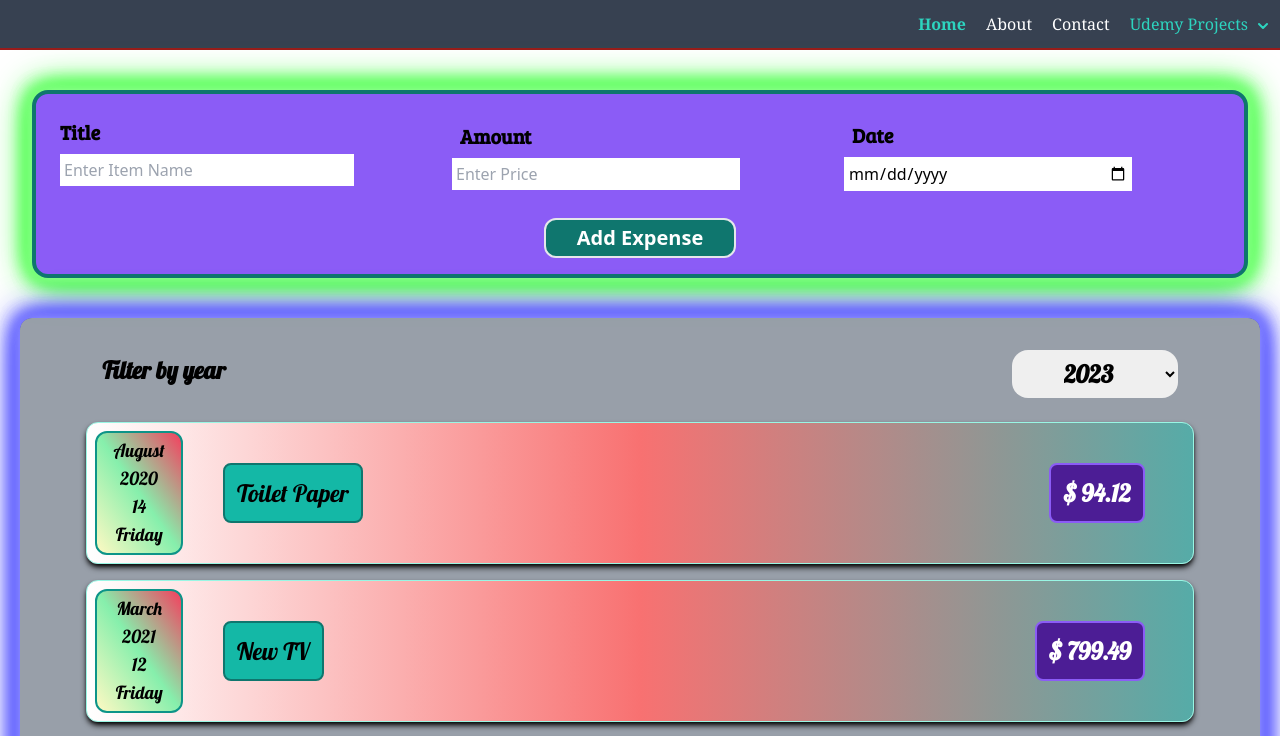
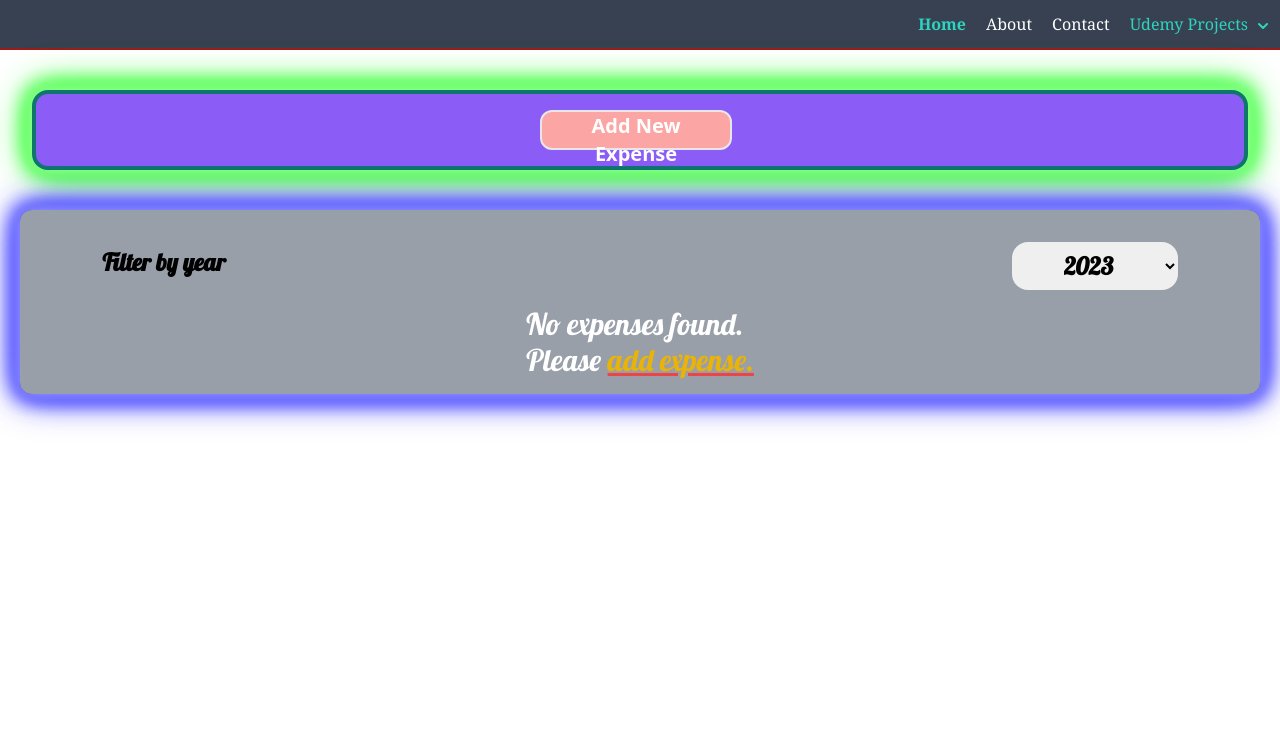
Before and after one commit to MichWlo94/MyReact, a React (Vite) app: page /project1 in a window 1280 px wide. Shown: the top 736 px of the page. Built offline with nearby package versions, Linux system fonts and the light colour scheme; a web font is replaced by a local one.

Commit message:
new button and functions

```diff
--- a/src/Components/ExpenseForm.jsx
+++ b/src/Components/ExpenseForm.jsx
@@ -79,6 +79,7 @@ const ExpenseForm = (props) => {
         {/* submit button*/}
         <div className='flex items-center justify-center col-span-3 min-w-fit md:col-span-3'>
         <button type='submit' className="w-48 h-10 col-span-2 px-2 mr-2 text-xl font-bold text-center text-white bg-teal-700 border-2 md:col-span-1 hover:bg-teal-500 rounded-xl" >Add Expense</button>
+        <button onClick={props.action} className="w-48 h-10 col-span-2 px-2 mr-2 text-xl font-bold text-center text-white bg-teal-700 border-2 md:col-span-1 hover:bg-teal-500 rounded-xl" >Cancel</button>
         </div>
     </form>
     )
--- /dev/null
+++ b/src/Components/ExpensesList.jsx
@@ -0,0 +1,36 @@
+import React from 'react'
+import ExpenseItem from './ExpenseItem'
+
+const ExpensesList = (props) => {
+
+// content - if no expenses found, show this message instead of expenses list
+// otherwise show expenses list filtered by year
+
+let expensesContent = <p className='text-3xl text-white font-lobster'>No expenses found. <br /> Please <span className='text-yellow-500 underline decoration-red-500'>add expense.</span></p>
+
+    if (props.filteredExpenses.length > 0) {
+        return expensesContent = props.filteredExpenses.map((expense) =>
+        <ExpenseItem  className='z-10'
+        key={expense.id}
+        title={expense.title}
+        amount={expense.amount}
+        date={expense.date} />)
+      }
+
+    return (
+    <ul>{expensesContent}
+    {/* alternatywnie można zrobić tak:
+  // warunek jeśli tablica expenses jest pusta
+   {filteredExpenses.length === 0 && <p className='text-3xl text-white font-lobster'>No expenses found. <br /> Please <span className='text-yellow-500 underline decoration-red-500'>add expense.</span></p>}
+  // mapowanie tablicy expenses
+   {filteredExpenses.map((expense) =>
+  <ExpenseItem  className='z-10'
+  key={expense.id}
+  title={expense.title}
+  amount={expense.amount}
+  date={expense.date} />)} */}
+  </ul>
+  )
+}
+
+export default ExpensesList
--- a/src/Components/NewExpense.jsx
+++ b/src/Components/NewExpense.jsx
@@ -20,7 +20,7 @@ const NewExpense = (props) => {
 
   return (
     <div>
-        <ExpenseForm onSaveExpenseData={saveExpenseDataHandler}/>
+        <ExpenseForm action={props.showExpenseWindow} onSaveExpenseData={saveExpenseDataHandler}/>
     </div>
     )
 }
--- a/src/Subsites/Project1.jsx
+++ b/src/Subsites/Project1.jsx
@@ -3,9 +3,9 @@
 
 import React from 'react';
 import { useState } from 'react';
-import ExpenseItem from '../Components/ExpenseItem';
 import NewExpense from '../Components/NewExpense';
 import ExpenseFilter from '../Components/ExpenseFilter';
+import ExpensesList from '../Components/ExpensesList';
 
 
 function Project1() {
@@ -14,20 +14,41 @@ function Project1() {
       id: 'e1',
       title: 'Toilet Paper',
       amount: 94.12,
-      date: new Date(2020, 7, 14),
+      date: new Date(2025, 7, 14),
     },
-    { id: 'e2', title: 'New TV', amount: 799.49, date: new Date(2021, 2, 12) },
+    { id: 'e2',
+    title: 'New TV',
+    amount: 799.49,
+    date: new Date(2025, 2, 12) },
     {
       id: 'e3',
       title: 'Car Insurance',
       amount: 294.67,
-      date: new Date(2021, 2, 28),
+      date: new Date(2024, 2, 28),
     },
     {
       id: 'e4',
-      title: 'New Desk (Wooden)',
+      title: 'New Toy (Wooden)',
       amount: 450,
-      date: new Date(2021, 5, 12),
+      date: new Date(2024, 5, 12),
+    },
+    {
+      id: 'e5',
+      title: 'New Pet (Wooden)',
+      amount: 450,
+      date: new Date(2022, 5, 12),
+    },
+    {
+      id: 'e6',
+      title: 'New Tools (Wooden)',
+      amount: 450,
+      date: new Date(2022, 5, 12),
+    },
+    {
+      id: 'e7',
+      title: 'New Book (Wooden)',
+      amount: 450,
+      date: new Date(2022, 5, 12),
     },
   ];
 
@@ -43,28 +64,39 @@ function Project1() {
     })
   }
 
-
-
-
   // filter
   const [filteredYear, setFilteredYear] = useState('2023')
   const filterChangeHandler = (filteredYear) => {
     setFilteredYear(filteredYear)
   }
 
+  const filteredExpenses = expenses.filter((expense) => {
+    return expense.date.getFullYear().toString() === filteredYear
+        })
+
+
+  //new expense window
+  const [showNewExpense, setShowNewExpense] = useState(false)
+  const showNewExpenseHandler = () => {
+    setShowNewExpense(!showNewExpense)
+  }
+
+  const expenseWindow = (showNewExpense === true) ?
+  <NewExpense showExpenseWindow={showNewExpenseHandler} onAddExpense={addExpenseHandler} /> :
+  <div className='grid items-center justify-center p-4 mx-8 my-10 border-4 border-teal-700 shadow-neon-glow-green md:space-y-0 md:space-x-2 rounded-2xl bg-violet-500'>
+    <button onClick={showNewExpenseHandler} className="w-48 h-10 col-span-2 px-2 mr-2 text-xl font-bold text-center text-white bg-red-300 border-2 md:col-span-1 hover:bg-red-500 rounded-xl">Add New Expense
+    </button>
+  </div>
+
+
   return (
   <>
-    <NewExpense onAddExpense={addExpenseHandler} />
+    {expenseWindow}
     <div className="flex flex-col items-center justify-center p-4 m-5 shadow-neon-glow-blue rounded-xl bg-slate-700/50">
 
       <ExpenseFilter selected={filteredYear} onFilteredExpense={filterChangeHandler}/>
 
-      {expenses.map((expense) =>
-        <ExpenseItem  className='z-10 '
-        title={expense.title}
-        amount={expense.amount}
-        date={expense.date} />)
-      }
+      <ExpensesList filteredExpenses={filteredExpenses} />
 
     </div>
   </>
--- a/src/index.css
+++ b/src/index.css
@@ -3,3 +3,25 @@
 @tailwind base;
 @tailwind components;
 @tailwind utilities;
+
+@layer base {
+    .font-outline-black {
+      -webkit-text-stroke: 1px black;
+    }
+    .font-outline-2-black {
+      -webkit-text-stroke: 2px black;
+    }
+    .font-outline-4-black {
+      -webkit-text-stroke: 4px black;
+    }
+    .font-outline-white {
+      -webkit-text-stroke: 1px rgb(255, 255, 255);
+    }
+    .font-outline-2-white {
+      -webkit-text-stroke: 2px white;
+    }
+
+    .font-outline-4-white {
+      -webkit-text-stroke: 4px white;
+    }
+  }
```
